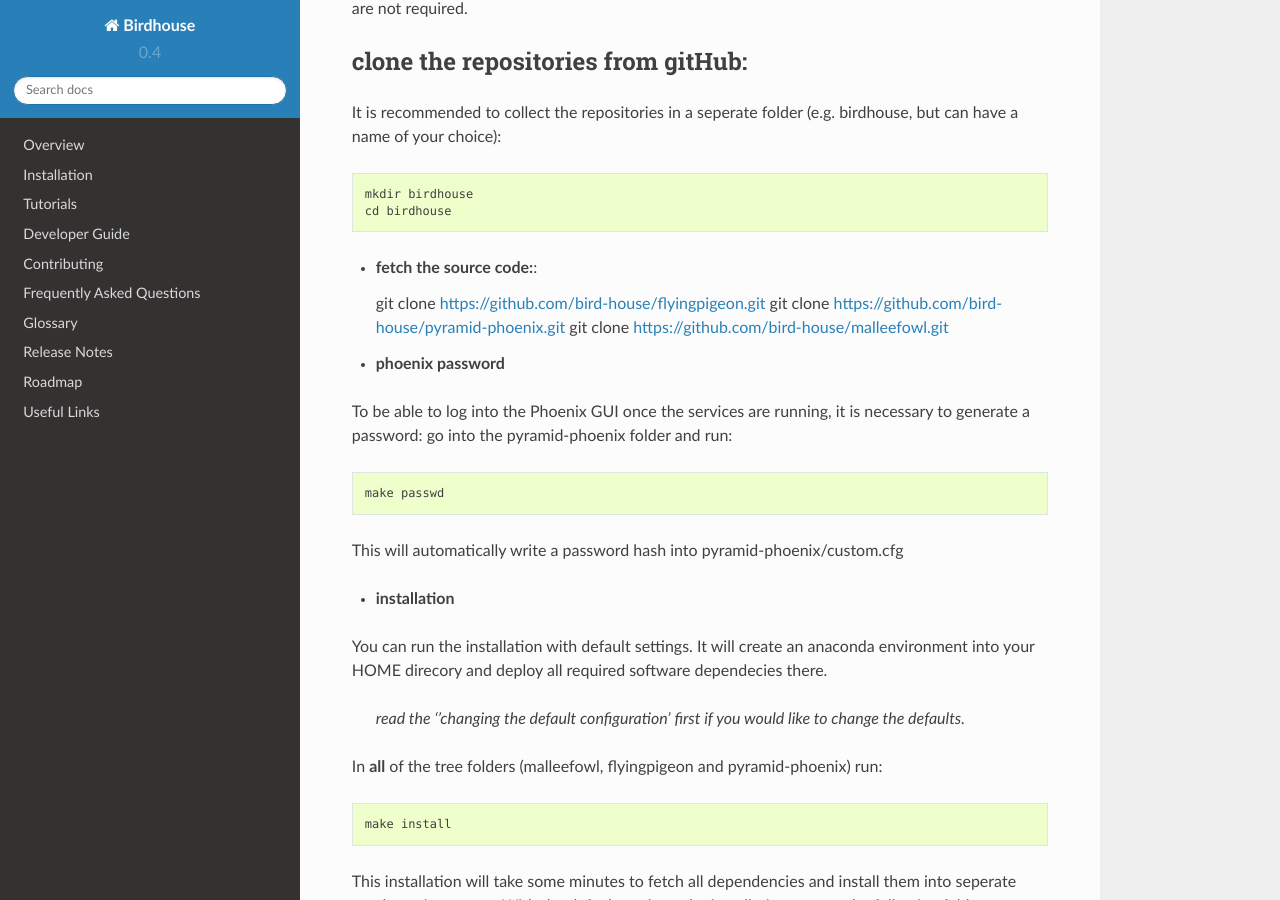
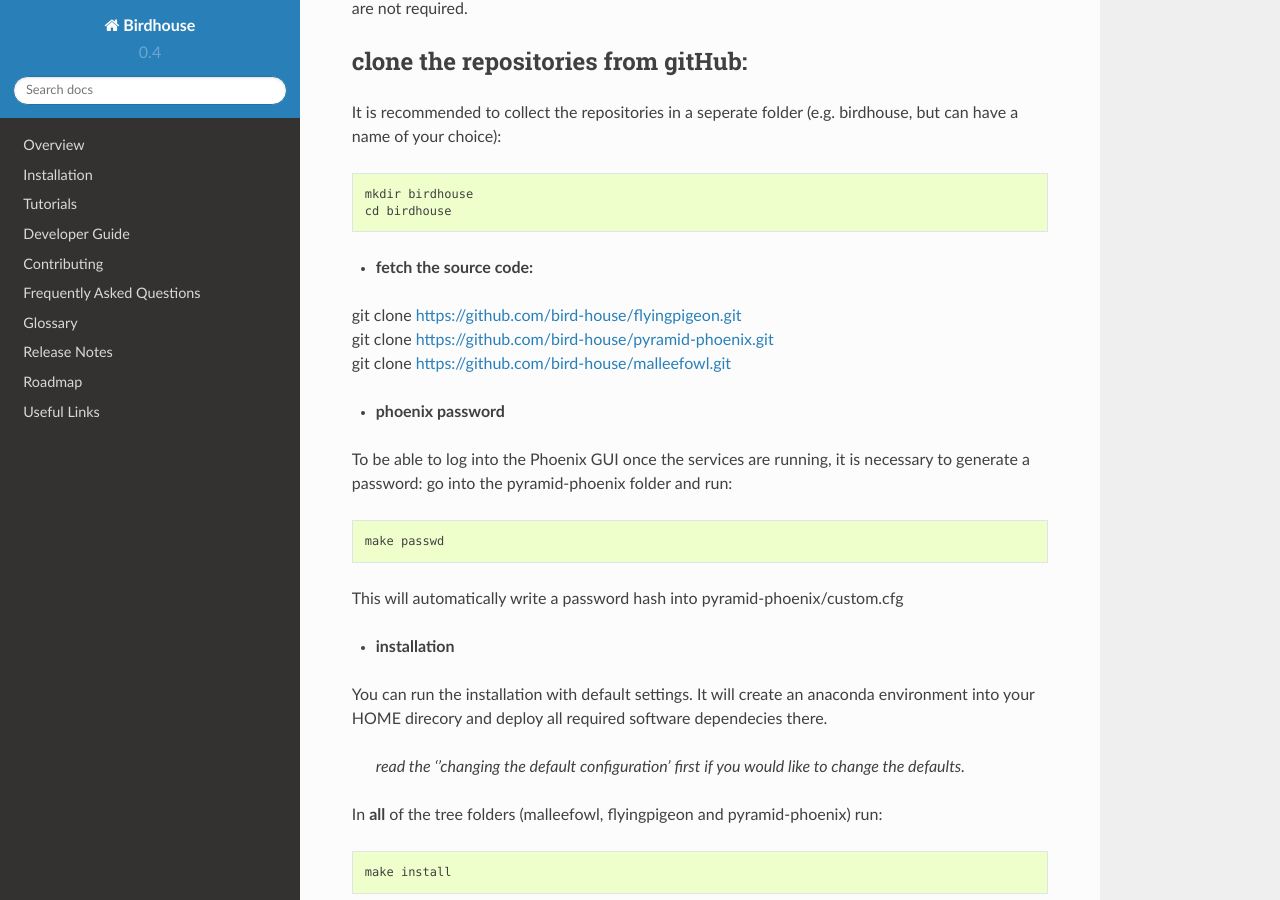
Before and after one commit to bird-house/birdhouse-docs, a Sphinx documentation site: the page built from docs/source/tutorial/birdhouse_ecosystem.rst, in a window 1280 px wide and 900 px high, scrolled down 363 px. Built offline with Sphinx 7.4.7 and the Read the Docs theme 2.0.0, drawn with Linux system fonts in a browser that asks for light colours.

```diff
--- a/docs/source/tutorial/birdhouse_ecosystem.rst
+++ b/docs/source/tutorial/birdhouse_ecosystem.rst
@@ -21,11 +21,11 @@ It is recommended to collect the repositories in a seperate folder (e.g. birdhou
   cd birdhouse
 
 
-* **fetch the source code:**::
+* **fetch the source code:**
 
-  git clone https://github.com/bird-house/flyingpigeon.git
-  git clone https://github.com/bird-house/pyramid-phoenix.git
-  git clone https://github.com/bird-house/malleefowl.git
+|  git clone https://github.com/bird-house/flyingpigeon.git
+|  git clone https://github.com/bird-house/pyramid-phoenix.git
+|  git clone https://github.com/bird-house/malleefowl.git
 
 * **phoenix password**
 
```
